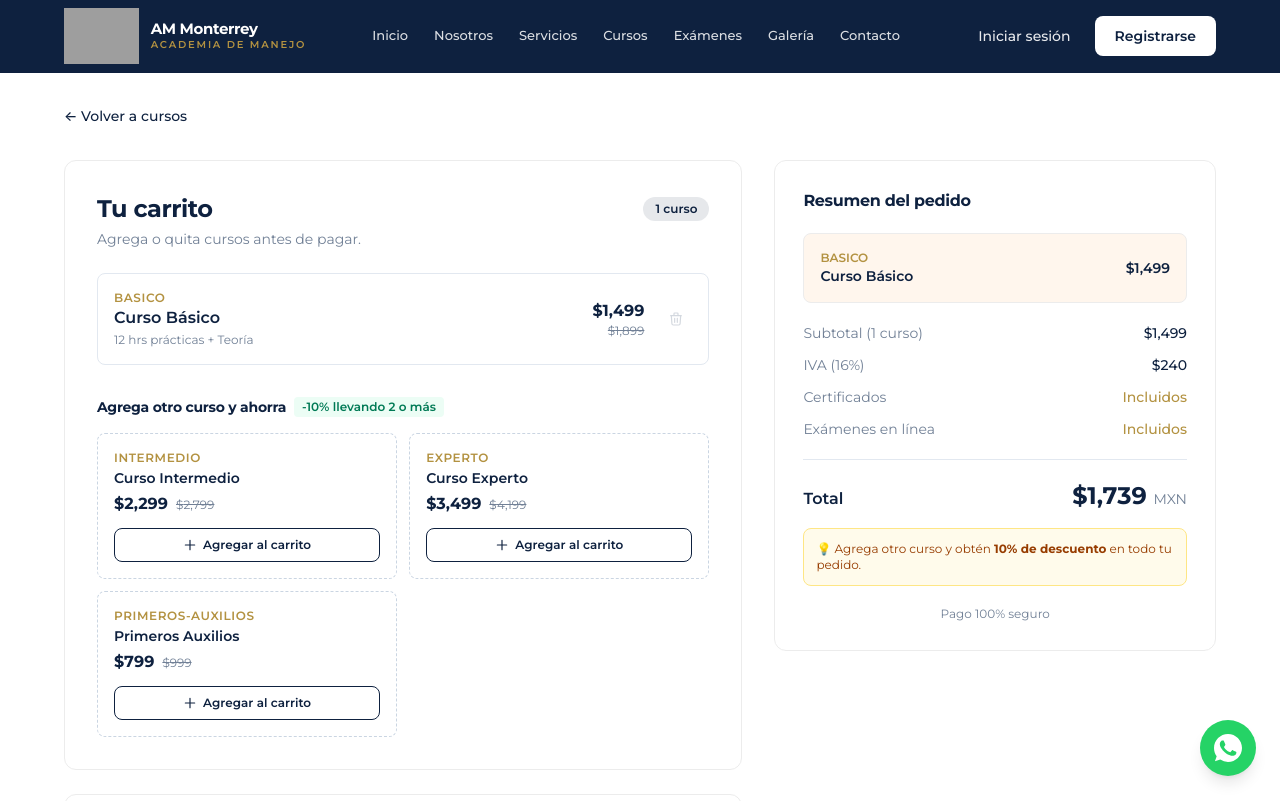
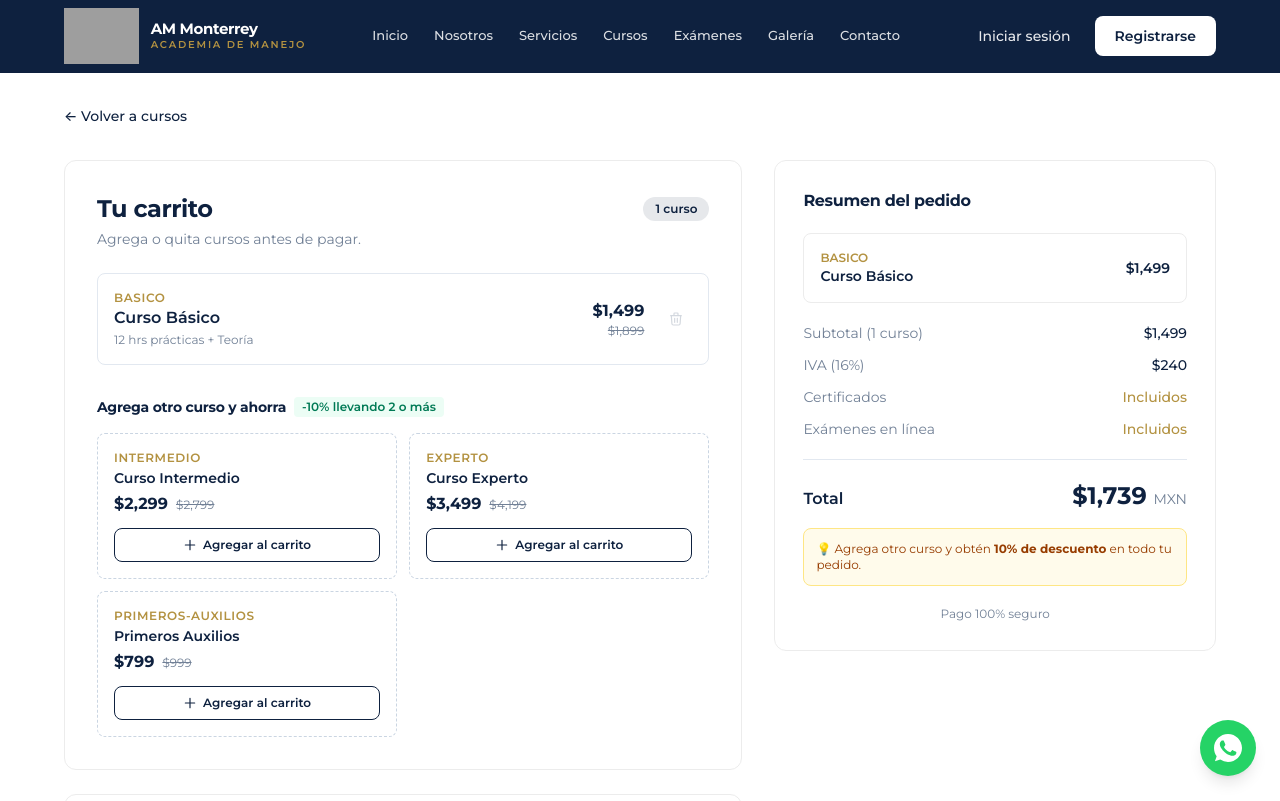
Before and after one commit to Binec/AcademiaMTY, a React (Vite) app: page /checkout/1 in a window 1280 px wide. Shown: the top 801 px of the page. Built offline with nearby package versions, Linux system fonts and the light colour scheme; grey boxes are pictures that could not be loaded; the HTML template or start-up script is replaced by a standard one.

Commit message:
checkout bg whitte

```diff
--- a/src/pages/Checkout.tsx
+++ b/src/pages/Checkout.tsx
@@ -281,7 +281,7 @@ export default function Checkout() {
 
               <div className="space-y-3">
                 {cartCourses.map((c) => (
-                  <div key={c.id} className="rounded-lg bg-slate-50 border border-slate-100 p-4 flex items-center justify-between gap-3">
+                  <div key={c.id} className="rounded-lg border border-slate-100 p-4 flex items-center justify-between gap-3">
                     <div className="min-w-0">
                       <div className="text-xs font-semibold text-secondary uppercase truncate">{c.id.replace("_", " ")}</div>
                       <div className="font-semibold text-sm truncate">{c.title}</div>
```
